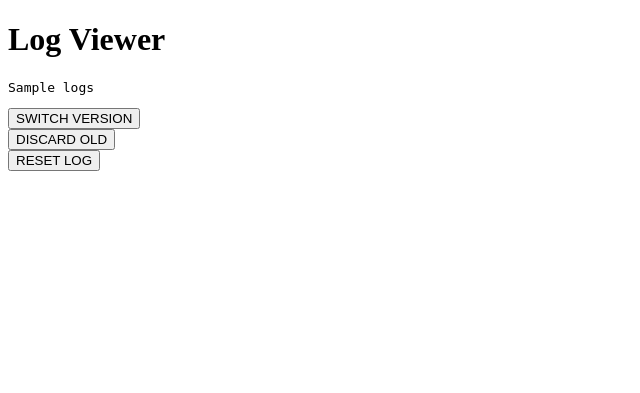
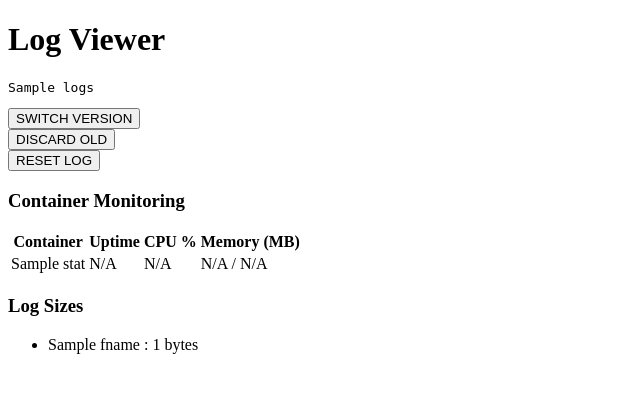
Before and after one commit to HumaShariff/Devops-blue-green, a Flask app: template management/templates/index.html in a window 1280 px wide. Shown: the top 393 px of the page, without its empty margins (0-640 px from the left). Run offline with Flask 3, Linux system fonts and the light colour scheme; the template is opened without the code that fills it: most values are stand-ins (such as "Sample title", 1, 10 or a date in 2020).

Commit message:
working cpu and logs in management

```diff
--- a/management/app.py
+++ b/management/app.py
@@ -2,6 +2,9 @@ from flask import Flask, render_template, request, redirect, url_for, session
 import requests
 import os
 import docker
+import datetime
+import humanize
+import glob
 
 app = Flask(__name__)
 app.secret_key = os.environ.get("SECRET_KEY", "mysecretkey")
@@ -39,13 +42,25 @@ def index():
         logs = requests.get(STORAGE_URL).text
     except Exception as e:
         logs = f"Error fetching logs: {e}"
-    # Show active version
+
+    # Active version
     try:
         with open(ACTIVE_VERSION_FILE, "r") as f:
             active = f.read().strip()
     except FileNotFoundError:
         active = "blue"
-    return render_template("index.html", logs=logs, active_version=active)
+
+    # Monitoring info
+    containers = ["devops-service1_blue-1", "devops-service1_green-1", "devops-storage-1"]
+    stats = {}
+    for c in containers:
+        stats[c] = get_container_stats(c)
+
+    # Log sizes
+    log_sizes = get_log_sizes()
+
+    return render_template("index.html", logs=logs, active_version=active, stats=stats, log_sizes=log_sizes)
+
 
 @app.route("/switch_version", methods=["POST"])
 def switch_version():
@@ -115,5 +130,54 @@ def reset_log():
     except Exception as e:
         return f"Error resetting log: {e}"
 
+import datetime
+import humanize
+
+def get_container_stats(container_name):
+    try:
+        container = client.containers.get(container_name)
+        # Uptime (use timezone-aware UTC)
+        started_at = container.attrs["State"]["StartedAt"]
+        started_at_dt = datetime.datetime.fromisoformat(started_at.replace("Z", "+00:00"))
+        uptime = datetime.datetime.now(datetime.timezone.utc) - started_at_dt
+
+        # Stats
+        stats = container.stats(stream=False)
+        cpu_percent = calculate_cpu_percent(stats)
+        mem_usage = stats["memory_stats"]["usage"] / (1024 * 1024)  # MB
+        mem_limit = stats["memory_stats"].get("limit", 0) / (1024 * 1024)  # MB
+
+        return {
+            "uptime": humanize.naturaldelta(uptime),
+            "cpu_percent": round(cpu_percent, 2),
+            "mem_usage": round(mem_usage, 2),
+            "mem_limit": round(mem_limit, 2)
+        }
+    except docker.errors.NotFound:
+        return {"error": "Container not found"}
+    except Exception as e:
+        return {"error": str(e)}
+
+def calculate_cpu_percent(stats):
+    try:
+        cpu_delta = stats["cpu_stats"]["cpu_usage"]["total_usage"] - stats["precpu_stats"]["cpu_usage"]["total_usage"]
+        system_delta = stats["cpu_stats"]["system_cpu_usage"] - stats["precpu_stats"]["system_cpu_usage"]
+        cpu_percent = 0.0
+        percpu = stats["cpu_stats"]["cpu_usage"].get("percpu_usage", [1])
+        if system_delta > 0.0 and cpu_delta > 0.0:
+            cpu_percent = (cpu_delta / system_delta) * len(percpu) * 100.0
+        return cpu_percent
+    except KeyError:
+        return 0.0
+
+
+def get_log_sizes():
+    log_dir = "/app/logs"  # your storage logs folder
+    sizes = {}
+    for f in glob.glob(f"{log_dir}/*.log"):
+        sizes[os.path.basename(f)] = os.path.getsize(f)
+    return sizes
+
+
 if __name__ == "__main__":
     app.run(host="0.0.0.0", port=8000)
--- a/management/requirements.txt
+++ b/management/requirements.txt
@@ -1,3 +1,5 @@
 Flask==2.3.3
 requests==2.31.0
 docker==6.1.3
+humanize==4.9.0
+python-dateutil
--- a/management/templates/index.html
+++ b/management/templates/index.html
@@ -1,5 +1,6 @@
 <!DOCTYPE html>
 <html>
+
 <body>
     <h1>Log Viewer</h1>
     <pre>{{ logs }}</pre>
@@ -12,5 +13,31 @@
     <form action="/reset_log" method="post">
         <button type="submit">RESET LOG</button>
     </form>
+    <h3>Container Monitoring</h3>
+    <table>
+        <tr>
+            <th>Container</th>
+            <th>Uptime</th>
+            <th>CPU %</th>
+            <th>Memory (MB)</th>
+        </tr>
+        {% for name, s in stats.items() %}
+        <tr>
+            <td>{{ name }}</td>
+            <td>{{ s.uptime if s else "N/A" }}</td>
+            <td>{{ s.cpu_percent if s else "N/A" }}</td>
+            <td>{{ s.mem_usage if s else "N/A" }} / {{ s.mem_limit if s else "N/A" }}</td>
+        </tr>
+        {% endfor %}
+    </table>
+
+    <h3>Log Sizes</h3>
+    <ul>
+        {% for fname, size in log_sizes.items() %}
+        <li>{{ fname }} : {{ size }} bytes</li>
+        {% endfor %}
+    </ul>
+
 </body>
+
 </html>
```
